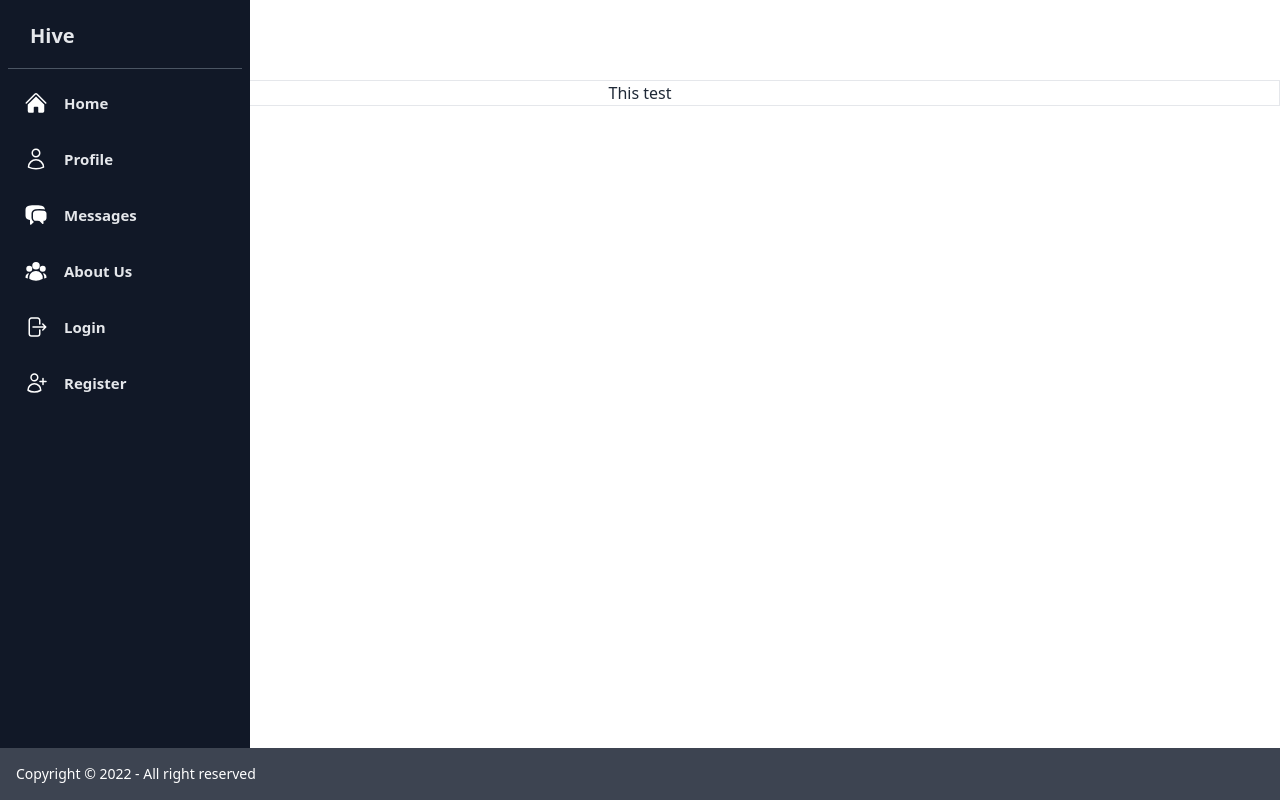
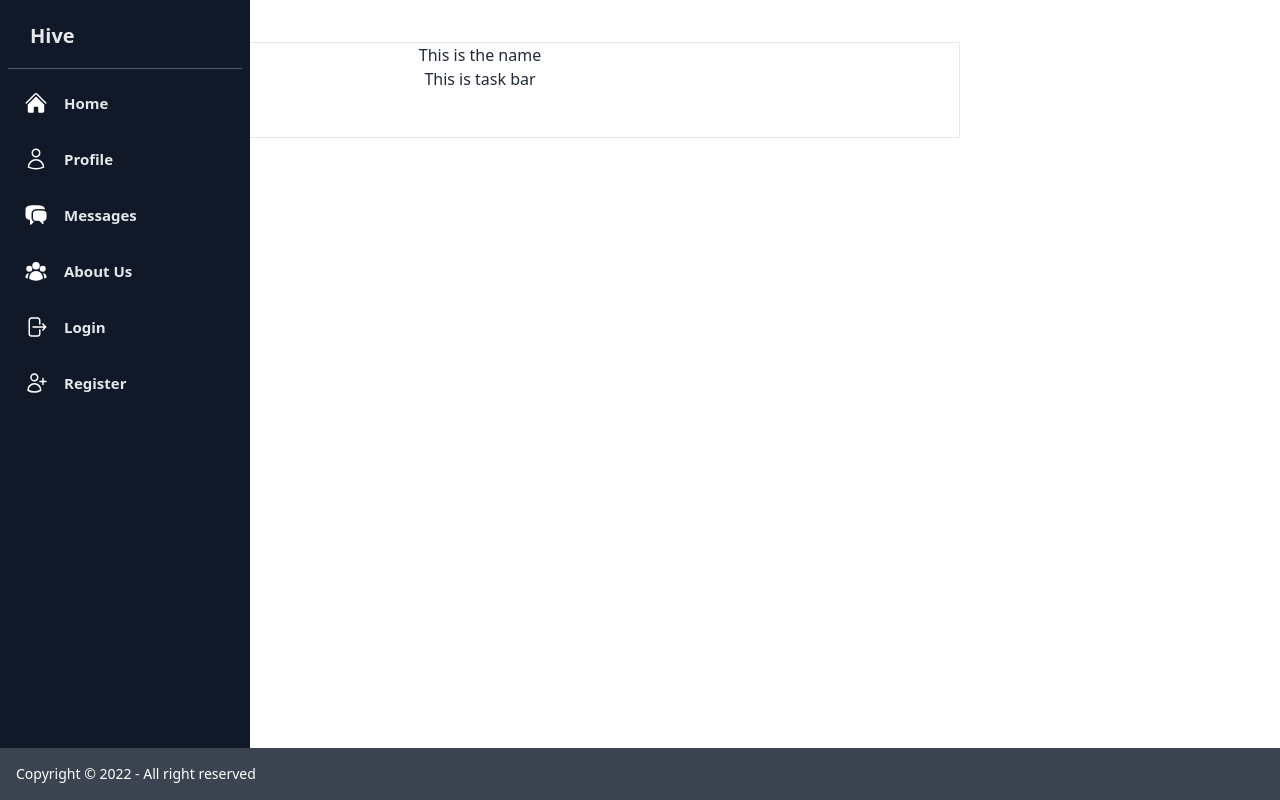
Before and after one commit to slushaholic/pba_media, a Next.js app: page /profile in a window 1280 px wide. Built offline with nearby package versions, Linux system fonts and the light colour scheme.

Commit message:
ProfilePage
Started wanted to push for home PC

```diff
--- /dev/null
+++ b/components/ProfileHeader.js
@@ -0,0 +1,16 @@
+export default function ProfileHeader() {
+    return (
+       <div className="container w-full h-24 border border-outline px-12">
+            <div className="top">
+                <div className="Users name text-center">
+                    This is the name
+                </div>
+            </div>
+            <div className="middle">
+                <div className="Taskbar text-center">
+                    This is task bar
+                </div>
+            </div>
+       </div>
+    )
+}
--- a/pages/profile.js
+++ b/pages/profile.js
@@ -1,8 +1,9 @@
 import Card from "../components/Card"
+import ProfileHeader from "../components/ProfileHeader"
 export default function Profile() {
     return (
-        <div className="flex justify-center items-center border border-outline">
-            <h1>This test</h1>
+        <div className="w-3/4 flex justify-center items-center h-5 ">
+            <ProfileHeader />
         </div>
     )
 }
```
